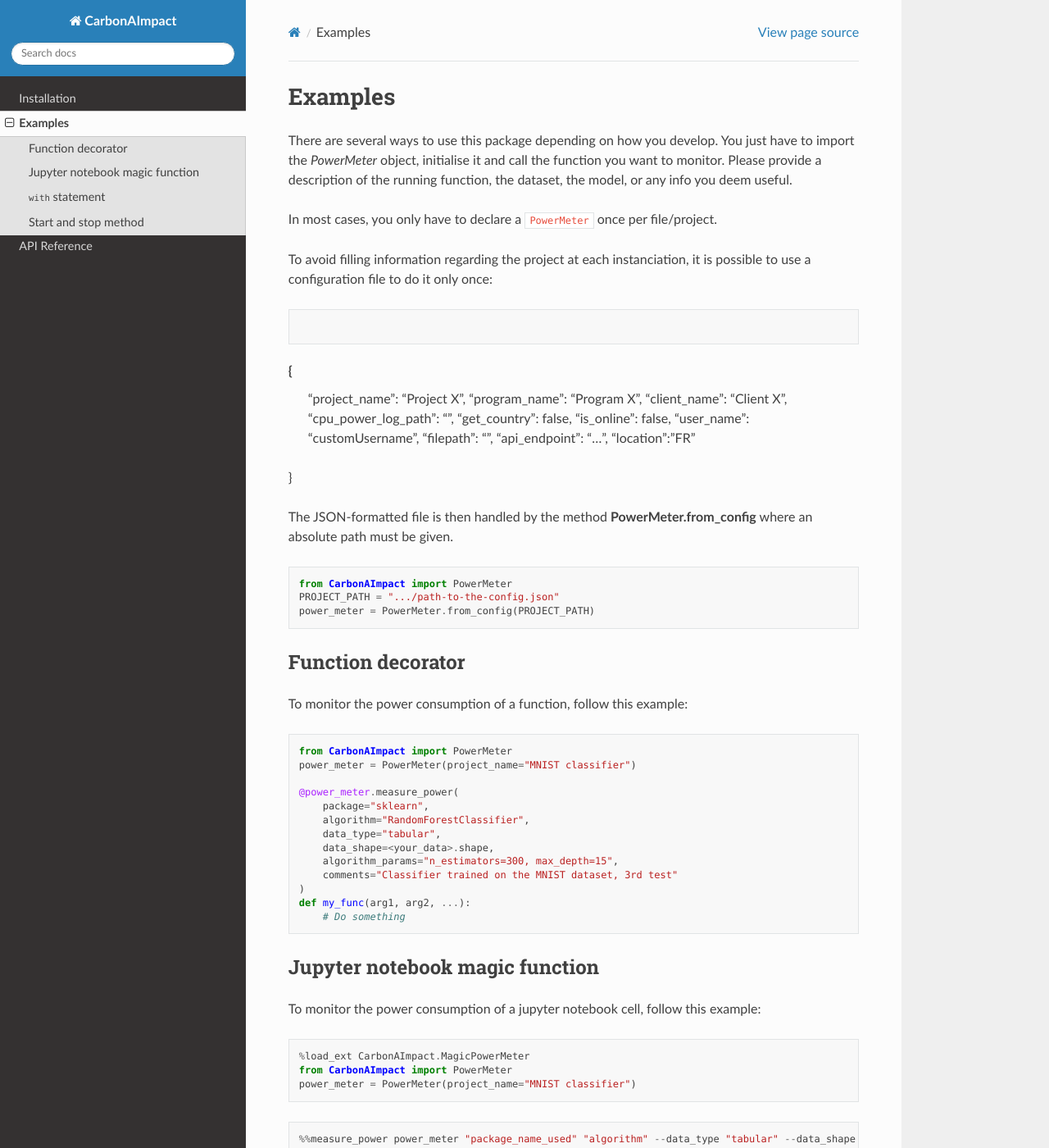
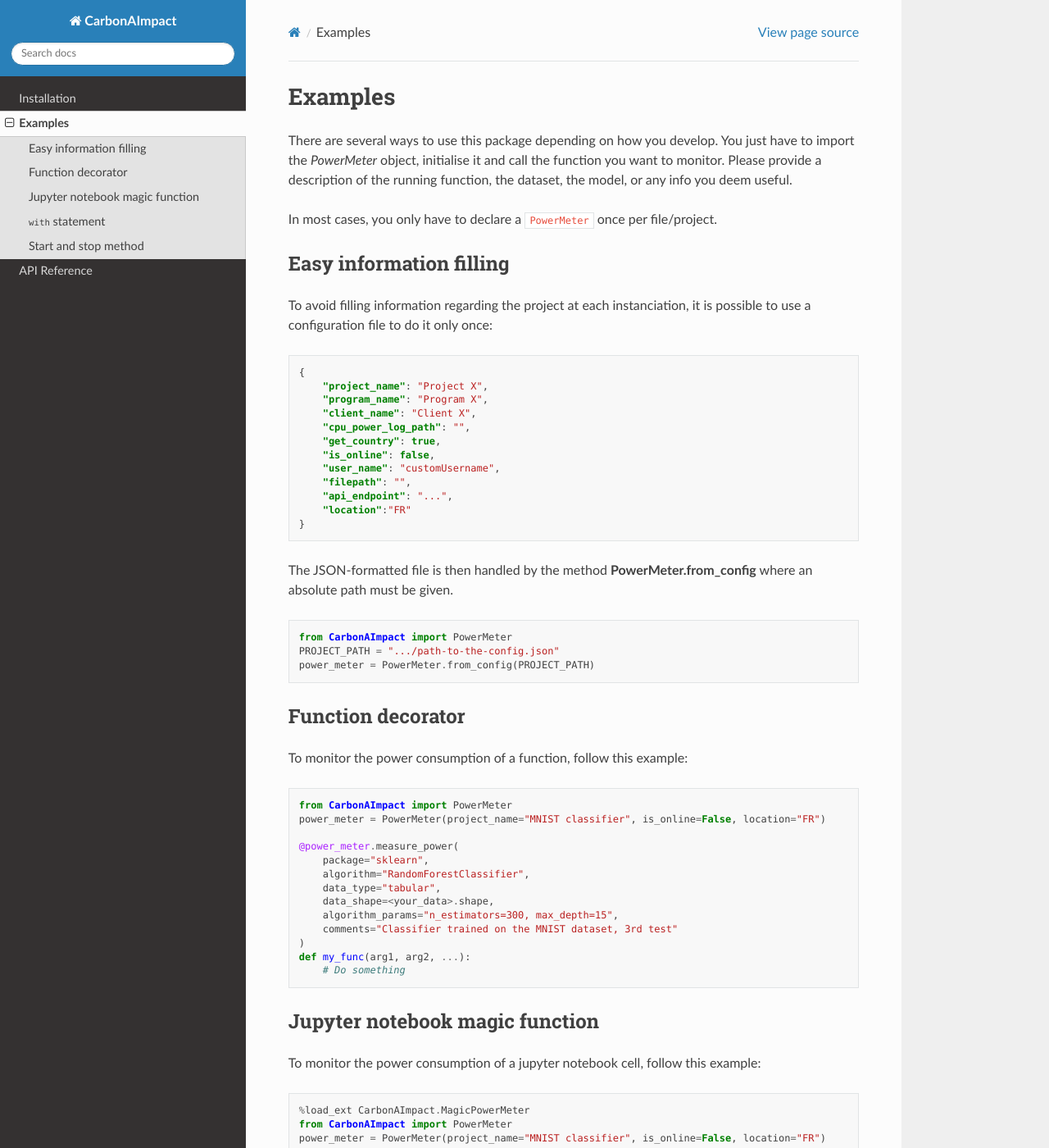
Before and after one commit to Capgemini-Invent-France/CarbonAI, a Sphinx documentation site: the page built from docs/source/examples.rst, in a window 1280 px wide and 1400 px high. Shown: the whole window at 82% size. Built offline with Sphinx 7.4.7 and the Read the Docs theme 2.0.0, drawn with Linux system fonts in a browser that asks for light colours; some of the changed text lies outside the part shown.

Commit message:
Update doc examples

```diff
--- a/docs/source/examples.rst
+++ b/docs/source/examples.rst
@@ -9,24 +9,26 @@ Please provide a description of the running function, the dataset, the model, or
 
 In most cases, you only have to declare a ``PowerMeter`` once per file/project.
 
+Easy information filling
+-------------------------
+
 To avoid filling information regarding the project at each instanciation,
 it is possible to use a configuration file to do it only once:
 
 .. code-block:: JSON
 
-{
-    "project_name": "Project X",
-    "program_name": "Program X",
-    "client_name": "Client X",
-    "cpu_power_log_path": "",
-    "get_country": false,
-    "is_online": false,
-    "user_name": "customUsername",
-    "filepath": "",
-    "api_endpoint": "...",
-    "location":"FR"
-
-}
+    {
+        "project_name": "Project X",
+        "program_name": "Program X",
+        "client_name": "Client X",
+        "cpu_power_log_path": "",
+        "get_country": true,
+        "is_online": false,
+        "user_name": "customUsername",
+        "filepath": "",
+        "api_endpoint": "...",
+        "location":"FR"
+    }
 
 The JSON-formatted file is then handled by the method **PowerMeter.from_config** where an absolute path must be given.
 
@@ -47,7 +49,7 @@ To monitor the power consumption of a function, follow this example:
 .. code-block:: python
 
     from CarbonAImpact import PowerMeter
-    power_meter = PowerMeter(project_name="MNIST classifier")
+    power_meter = PowerMeter(project_name="MNIST classifier", is_online=False, location="FR")
 
     @power_meter.measure_power(
         package="sklearn",
@@ -68,7 +70,7 @@ To monitor the power consumption of a jupyter notebook cell, follow this example
 
     %load_ext CarbonAImpact.MagicPowerMeter
     from CarbonAImpact import PowerMeter
-    power_meter = PowerMeter(project_name="MNIST classifier")
+    power_meter = PowerMeter(project_name="MNIST classifier", is_online=False, location="FR")
 
 .. code-block:: python
 
@@ -82,7 +84,7 @@ This is the prefered inline method as it will stop the process even if you get a
 .. code-block:: python
 
     from CarbonAImpact import PowerMeter
-    power_meter = PowerMeter(project_name="MNIST classifier")
+    power_meter = PowerMeter(project_name="MNIST classifier", is_online=False, location="FR")
 
     with power_meter(
         package="sklearn",
@@ -103,7 +105,7 @@ This method won't stop the monitoring process unless told to do so, and therefor
 .. code-block:: python
 
     from CarbonAImpact import PowerMeter
-    power_meter = PowerMeter(project_name="MNIST classifier")
+    power_meter = PowerMeter(project_name="MNIST classifier", is_online=False, location="FR")
 
     power_meter.start_measure(
         package="sklearn",
```
